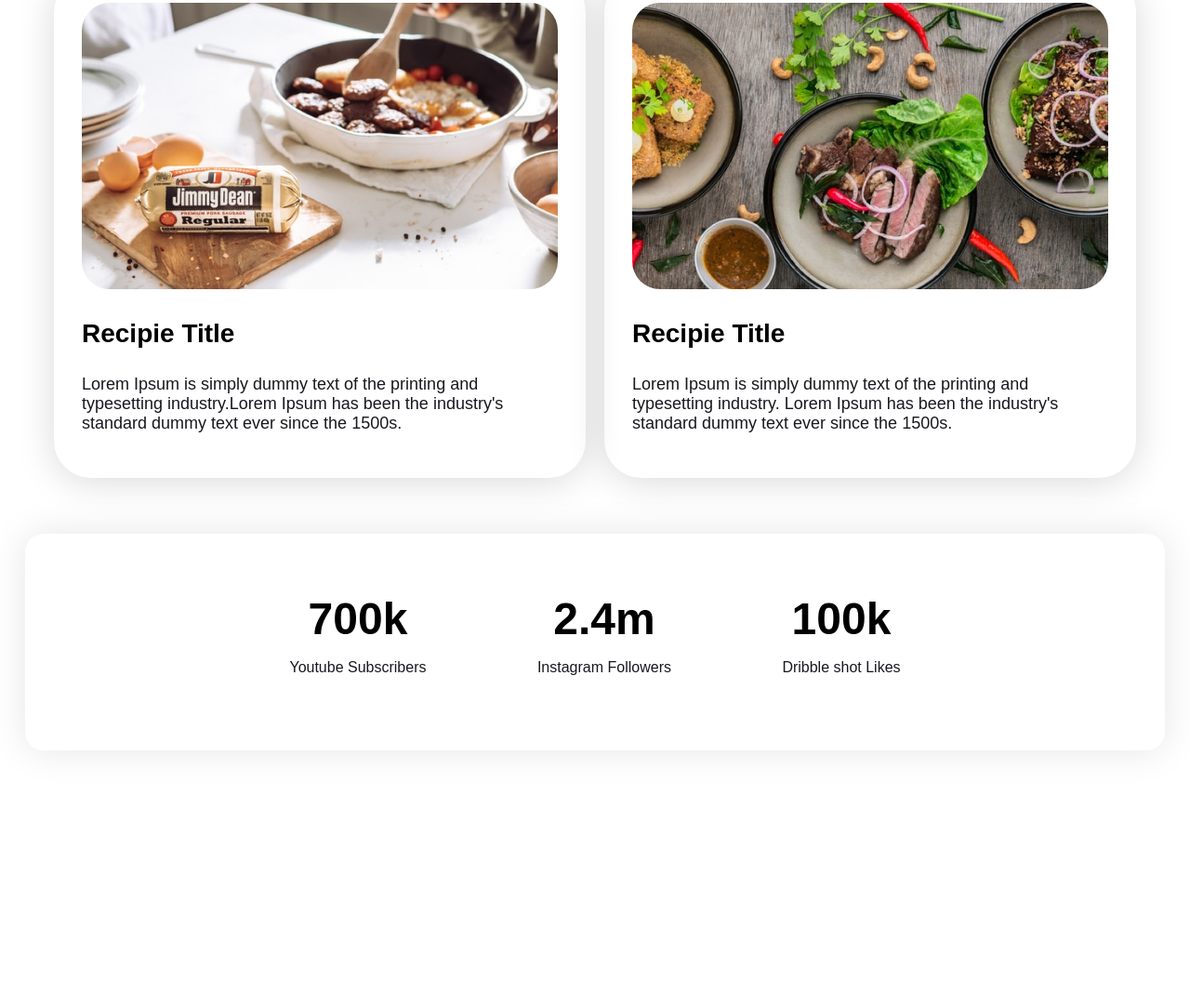
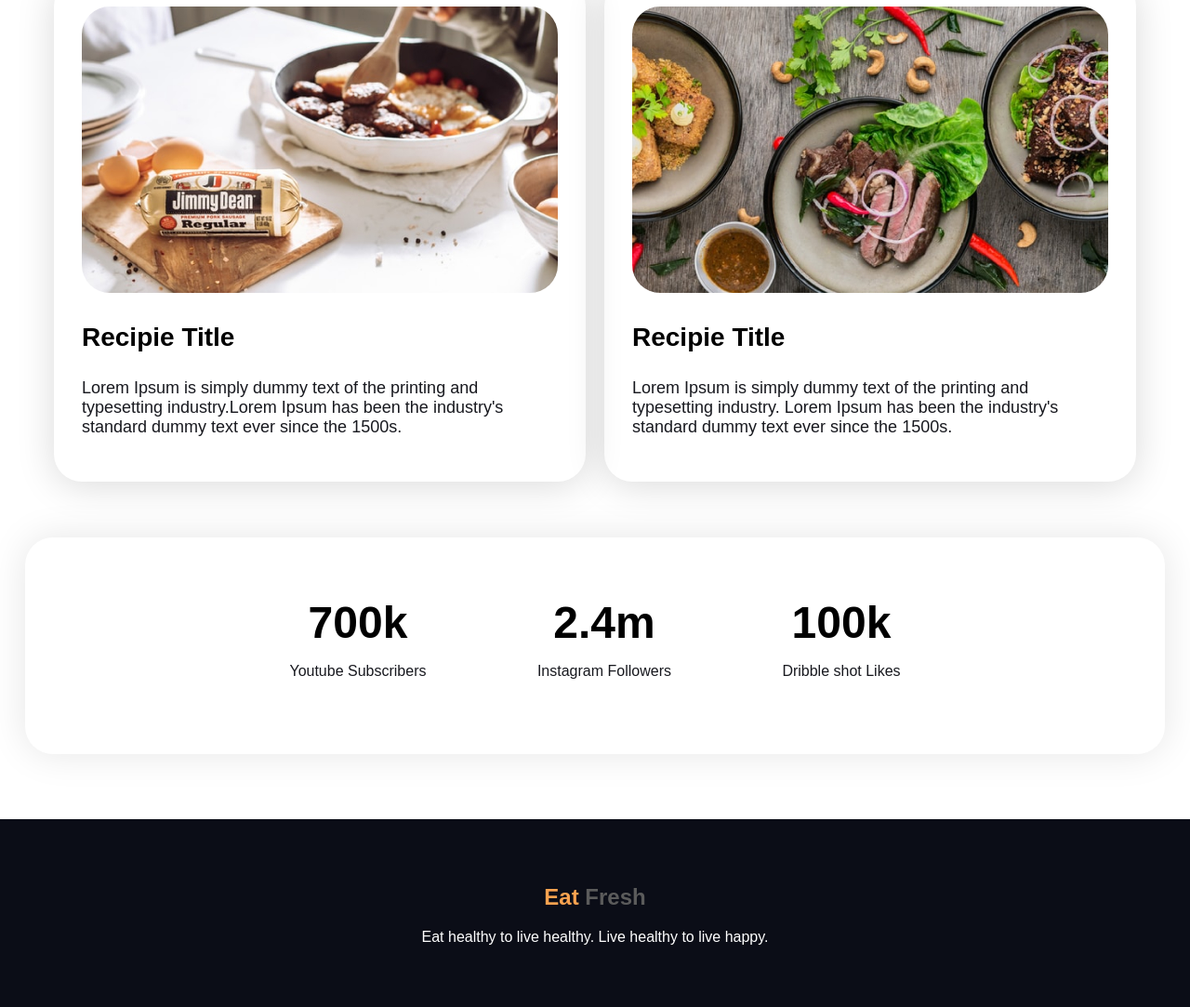
Before and after one commit to Turjo-abhishek/eat-healthy, a plain HTML site: page index.html in a window 1280 px wide. Shown: the part 1614-2697 px from the top of the page at 93% size. Before the commit the page ends 2491 px from the top, so only its background shows below. Drawn offline with Linux system fonts and the light colour scheme.

Commit message:
footer and styles added

```diff
--- a/index.html
+++ b/index.html
@@ -82,5 +82,9 @@
         </div>
       </div>
     </section>
+    <footer>
+      <h2><span>Eat</span> Fresh</h2>
+      <p>Eat healthy to live healthy. Live healthy to live happy.</p>
+    </footer>
   </body>
 </html>
--- a/style.css
+++ b/style.css
@@ -89,6 +89,7 @@ body {
 .my-recipies-container{
     display: flex;
     justify-content: center;
+    margin-top: 20px;
 }
 .my-recipies-container p{
     font-size: 18px;
@@ -101,7 +102,7 @@ body {
     margin-right: 10px;
     margin-bottom: 60px;
     padding: 30px;
-    border-radius: 40px;
+    border-radius: 30px;
    box-shadow: 0px 4px 40px 0px #00000026;
     text-align: left;
 }
@@ -127,7 +128,7 @@ body {
     width: 70%;
     justify-content: space-evenly;
     box-shadow: 0px 0px 40px 0px #0000001A;
-    border-radius: 20px;
+    border-radius: 30px;
     padding: 64px 165px;
     margin-bottom: 70px;
 
@@ -143,3 +144,22 @@ body {
     font-weight: 400;
     color: #18191F;
 }
+/* ----------footer--------------- */
+footer{
+    background-color: #0B0D17;
+    text-align: center;
+    padding: 50px 60px;
+}
+
+footer h2{
+    color: #5B5B5B;
+    ;
+}
+footer span{
+    color: #fba24f;
+}
+footer p{
+    font-size: 16px;
+    font-weight: 400;
+    color: #FFFFFF;
+}
```
